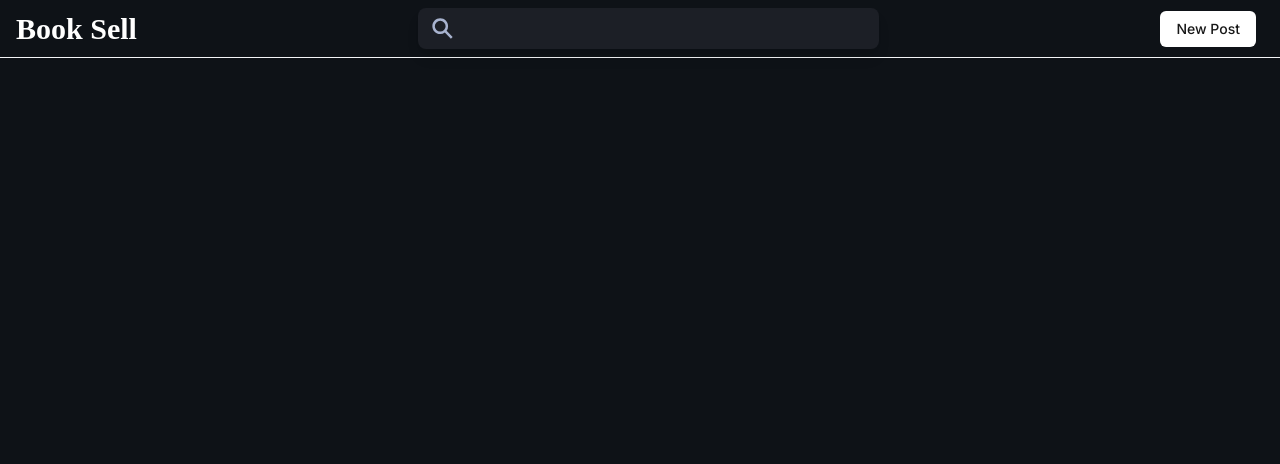
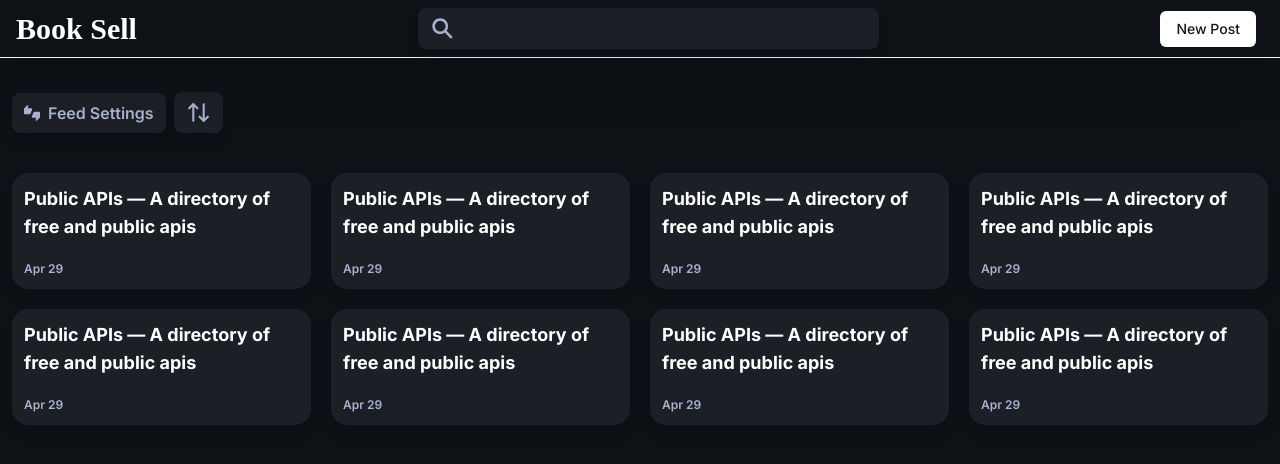
Before and after one commit to Soum-ik/book-selling-client, a Next.js app: page / in a window 1280 px wide. Shown: the top 464 px of the page. Built offline with nearby package versions, Linux system fonts and the light colour scheme; a web font is replaced by a local one.

Commit message:
[update] nav footer feed cart component done

```diff
--- a/src/app/page.tsx
+++ b/src/app/page.tsx
@@ -1,13 +1,28 @@
 import { TypewriterEffectSmoothDemo } from "@/components/shared/PopUp/TypewriterEffectSmoothDemo";
+import { MdThumbsUpDown } from "react-icons/md";
 
 import Image from "next/image";
 import Link from "next/link";
-
+import MyFeed from "@/components/shared/MyFeed";
+import Post from "@/components/shared/Post";
 export default async function Page() {
-
-return (
-    <div className="!min-h-screen bg-[#0E1217]">
-
+    return (
+    <div className="  !min-h-screen bg-[#0E1217] p-3">
+        <div className=" max-w-7xl mx-auto ">
+            <div className=" py-5  md:py-10">
+              <MyFeed/>
+            </div>
+            <div className=" grid gap-5 grid-cols-1 sm:grid-cols-2 md:grid-cols-3 lg:grid-cols-4">
+              <Post/>
+              <Post/>
+              <Post/>
+              <Post/>
+              <Post/>
+              <Post/>
+              <Post/>
+              <Post/>
+            </div>
+        </div>
     </div>
   );
 }
--- /dev/null
+++ b/src/components/shared/MyFeed.tsx
@@ -0,0 +1,45 @@
+'use client'
+import { useState } from "react";
+import { MdThumbsUpDown } from "react-icons/md";
+import { LuArrowUpDown } from "react-icons/lu";
+
+function MyFeed() {
+  const [showDropdown, setShowDropdown] = useState(false); // State to manage dropdown visibility
+
+  const toggleDropdown = () => {
+    setShowDropdown(!showDropdown); // Toggle dropdown visibility
+  };
+
+  return (
+    <div className="flex items-center gap-2">
+      {/* Feed Settings */}
+      <h1 className="flex items-center px-3 py-2 gap-2 bg-cardColor1 font-semibold max-w-max rounded-lg text-textColor shadow-lg cursor-pointer hover:text-white transition-all duration-500 hover:bg-cardColor">
+        <MdThumbsUpDown />
+        Feed Settings
+      </h1>
+
+      {/* Arrow Up/Down */}
+      <div
+        className="px-3 py-2 flex items-center justify-center bg-cardColor1 font-semibold max-w-max rounded-lg text-textColor shadow-lg cursor-pointer hover:text-white transition-all duration-500 hover:bg-cardColor"
+        onClick={toggleDropdown} // Toggle dropdown visibility on click
+      >
+        <LuArrowUpDown size={25} />
+      </div>
+
+
+      {showDropdown && (
+        <div className=" mr-32   mt-24  px-3 py-2 flex items-center justify-center bg-cardColor1 font-semibold max-w-max rounded-lg text-textColor shadow-lg cursor-pointer hover:text-white transition-all duration-500 hover:bg-cardColor">
+
+          <div className="" onClick={() =>setShowDropdown(!showDropdown)}>
+            <option value="">Sort By Name</option>
+            <option value="">Sort By Date</option>
+
+          </div>
+
+        </div>
+      )}
+    </div>
+  );
+}
+
+export default MyFeed;
--- a/src/components/shared/NavBar.tsx
+++ b/src/components/shared/NavBar.tsx
@@ -12,7 +12,7 @@ export default function NavBar() {
   const [isOpen, setIsOpen] = useState(false)
   let image;
   return (
-    <div className="fixed bg-[#0E1217] border-b border-gray-100  max-h-max  top-0 left-0 right-0 bottom-0 mx-auto  px-4 py-2 shadow-sm backdrop-blur-xl">
+    <div className="fixed bg-[#0E1217] border-b border-gray-100  max-h-max  top-0 left-0 right-0 bottom-0 mx-auto  px-4 py-2 shadow-2xl backdrop-blur-xl">
      <div className=" flex  rounded-md flex-grow items-center justify-between">
         <div>
           <h2 className="sm:text-3xl text-2xl font-semibold text-white  bg-clip-text   select-none  custom-font">Book Sell </h2>
@@ -33,12 +33,14 @@ export default function NavBar() {
         <div className=" flex gap-2">
            <h1 onClick={() =>setIsOpen(!isOpen)} className=" bg-white text-neutral-900 cursor-pointer select-none text-sm px-4 py-2 font-medium rounded-md">New Post</h1>
            <div>
-            {image ? <div className="">
+           <div>
+              <button type="button" className="flex text-sm bg-gray-800 rounded-full focus:ring-4 focus:ring-gray-300 dark:focus:ring-gray-600" aria-expanded="false" data-dropdown-toggle="dropdown-user">
+                <span className="sr-only">Open user menu</span>
+                {/* <img  className="w-8 h-8 rounded-full" src="https://flowbite.com/docs/images/people/profile-picture-5.jpg" alt="user photo"> */}
+              </button>
+            </div>
+            </div>
 
-            </div> :
-            <div>
-            </div>}
-          </div>
         </div>
 
         {isOpen && <PostForm isClose={() =>setIsOpen(!isOpen)}/>}
--- /dev/null
+++ b/src/components/shared/Post.tsx
@@ -0,0 +1,20 @@
+import Image from "next/image"
+interface postData {
+    image: String,
+    date: Date | String,
+    message: String,
+
+}
+
+function Post(data: postData) {
+//   const {date, image, message} = data
+    return (
+    <div className='shadow-lg p-3 rounded-2xl bg-cardColor1 max-w-sm'>
+        <h1 className=' font-bold line-clamp-3 text-white text-lg'>Public APIs — A directory of free and public apis</h1>
+        <h1 className=' font-semibold line-clamp-3 text-textColor text-xs mt-5'>{ `Apr 29`}</h1>
+        {/* <Image src={} width={220} height={200} alt="Post Image"/> */}
+    </div>
+  )
+}
+
+export default Post
--- /dev/null
+++ b/src/components/shared/ProfileDropDown.tsx
@@ -0,0 +1,30 @@
+import React from 'react'
+
+function ProfileDropDown() {
+  return (
+    <div className="z-50  my-4 text-base list-none bg-white divide-y divide-gray-100 rounded shadow dark:bg-gray-700 dark:divide-gray-600" id="dropdown-user">
+        <div className="px-4 py-3" role="none">
+            <p className="text-sm text-gray-900 dark:text-white" role="none">
+                Neil Sims
+            </p>
+            <p className="text-sm font-medium text-gray-900 truncate dark:text-gray-300" role="none">
+                neil.sims@flowbite.com
+            </p>
+        </div>
+        <ul className="py-1" role="none">
+            <li>
+                <a href="#" className="block px-4 py-2 text-sm text-gray-700 hover:bg-gray-100 dark:text-gray-300 dark:hover:bg-gray-600 dark:hover:text-white" role="menuitem">Dashboard</a>
+            </li>
+            <li>
+                <a href="#" className="block px-4 py-2 text-sm text-gray-700 hover:bg-gray-100 dark:text-gray-300 dark:hover:bg-gray-600 dark:hover:text-white" role="menuitem">Settings</a>
+            </li>
+            <li>
+                <a href="#" className="block px-4 py-2 text-sm text-gray-700 hover:bg-gray-100 dark:text-gray-300 dark:hover:bg-gray-600 dark:hover:text-white" role="menuitem">Earnings</a>
+            </li>
+
+        </ul>
+  </div>
+  )
+}
+
+export default ProfileDropDown
--- a/tailwind.config.ts
+++ b/tailwind.config.ts
@@ -22,6 +22,12 @@ const config = {
       fontFamily : {
           defaultFont: []
       },
+      colors : {
+        textColor : `#A8B3CF`,
+        bgColor : `#0E1217`,
+        cardColor: `#20262D`,
+        cardColor1: `#1C1F26`
+      },
       keyframes: {
         "accordion-down": {
           from: { height: "0" },
```
